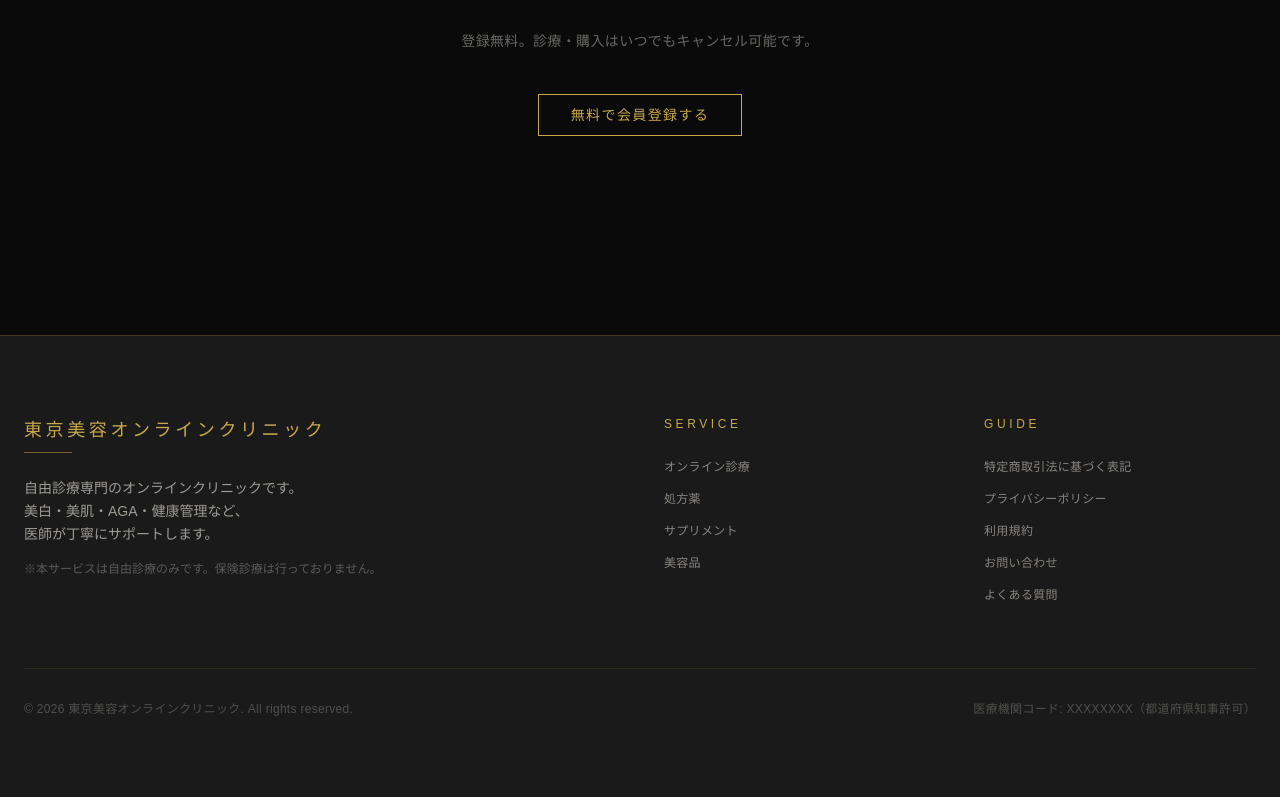
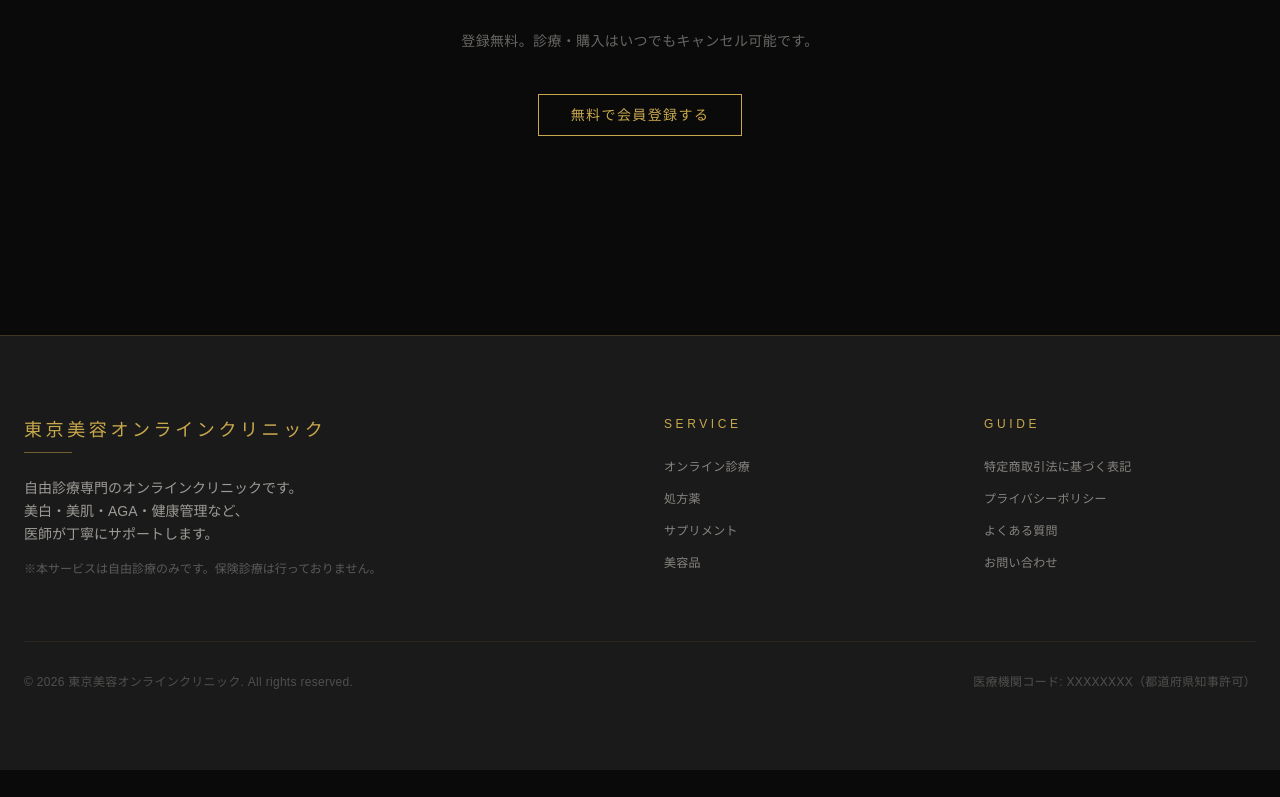
Before and after one commit to fumito2025-source/tokyo-beauty-online-clinic, a Next.js app: page / in a window 1280 px wide. Shown: the part 2629-3426 px from the top of the page. After the commit the page ends 3399 px from the top, so only its background shows below. Built offline with nearby package versions, Linux system fonts and the light colour scheme; no server answers; the database is empty.

Commit message:
Fix footer links to match actual page routes

```diff
--- a/src/components/layout/Footer.tsx
+++ b/src/components/layout/Footer.tsx
@@ -40,11 +40,10 @@ export function Footer() {
             <p className="text-clinic-gold text-xs mb-6 tracking-[0.3em]">GUIDE</p>
             <ul className="space-y-3 text-sm">
               {[
-                ["特定商取引法に基づく表記", "/legal/tokusho"],
-                ["プライバシーポリシー", "/legal/privacy"],
-                ["利用規約", "/legal/terms"],
-                ["お問い合わせ", "/contact"],
+                ["特定商取引法に基づく表記", "/legal"],
+                ["プライバシーポリシー", "/privacy"],
                 ["よくある質問", "/faq"],
+                ["お問い合わせ", "/"],
               ].map(([label, href]) => (
                 <li key={href}>
                   <Link href={href} className="text-clinic-offwhite/50 hover:text-clinic-gold transition-colors tracking-wide text-xs">{label}</Link>
```
